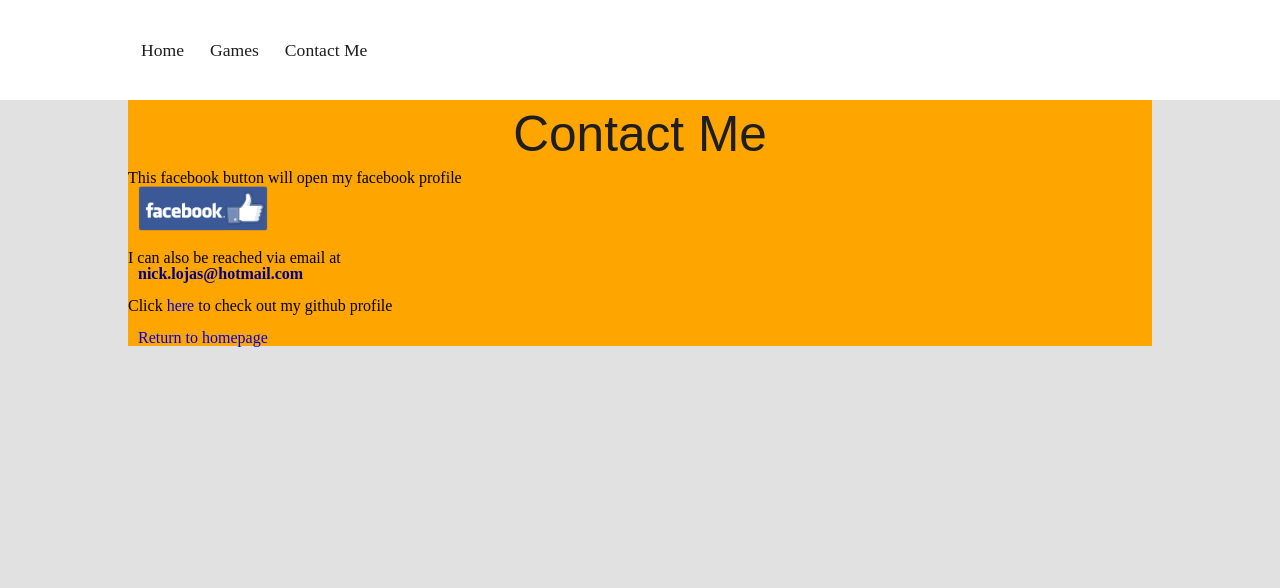
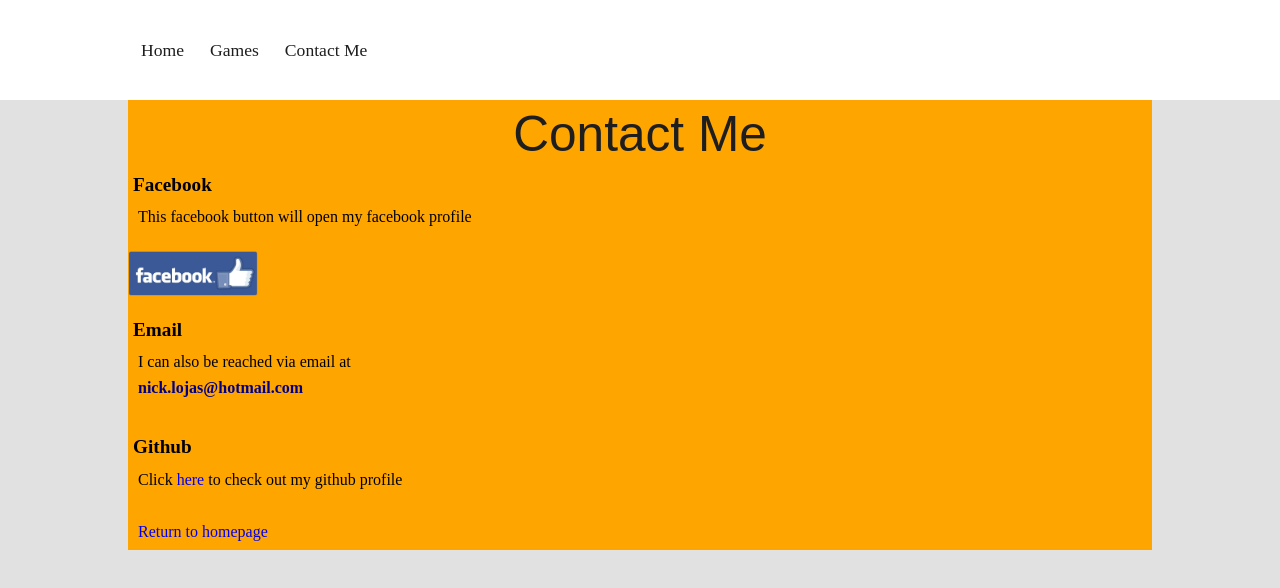
Before and after one commit to NickLojas/HTML-CSS-Practice, a plain HTML site: page contact.html in a window 1280 px wide. Drawn offline with Linux system fonts and the light colour scheme.

Commit message:
Added image to potentially be used as a site logo; Added some padding on certain elements to make the website more aesthetic

```diff
--- a/contact.html
+++ b/contact.html
@@ -18,11 +18,16 @@
 		</nav>
 		<div class="contactwrapper">
 			<h1>Contact Me</h1>
-			This facebook button will open my facebook profile<br>
+			<h2>Facebook</h2>
+			<p>This facebook button will open my facebook profile</p><br>
 			<a href="http://www.facebook.com/nick.lojas" target="_blank"><img class="facebookbutton" src="images/facebookbutton.png"></a><br><br>
-			I can also be reached via email at <h6>nick.lojas@hotmail.com</h6><br>
-			Click <a id="githubclick" href="https://github.com/NickLojas" target="_blank">here</a> to check out my github profile <br><br>
-			<a href="index.html">Return to homepage</a>
+			<h2>Email</h2>
+			<p>I can also be reached via email at <h6>nick.lojas@hotmail.com</h6></p><br>
+			<h2>Github</h2>
+			<p>Click <a id="githubclick" href="https://github.com/NickLojas" target="_blank">here</a> to check out my github profile</p><br>
+			<div class="padding">
+				<a href="index.html">Return to homepage</a>
+			</div>
 		</div>
 	</body>
 </html>
--- a/style.css
+++ b/style.css
@@ -124,7 +124,6 @@ h1 {
 }
 a {
     text-decoration: none;
-    padding:5px 10px;
 }
 
 
@@ -137,7 +136,7 @@ a {
 .gameswrapper {
     margin: 0 auto;
     width: 80%;
-    background-color: yellow;
+    background-color: rgb(255,255,0);
 }
 .contactwrapper {
     margin: 0 auto;
@@ -193,9 +192,10 @@ ul li a:hover{
 /*Misc*/
 h2 {
 	font-size: 120%;
+    padding: 5px 5px;
 }
 p{
-	padding:5px 10px;
+	padding:10px;
 }
 h6 {
     padding-left: 10px;
@@ -232,3 +232,10 @@ h6 {
 #githubclick {
     padding:0;
 }
+.padding{
+    padding:10px;
+}
+
+@media only screen and (min-width: 768px) {
+
+}
```
Also changed, not shown: games.html (+5 -3 lines), index.html (+9 -2 lines), images/trace.jpg (added).
